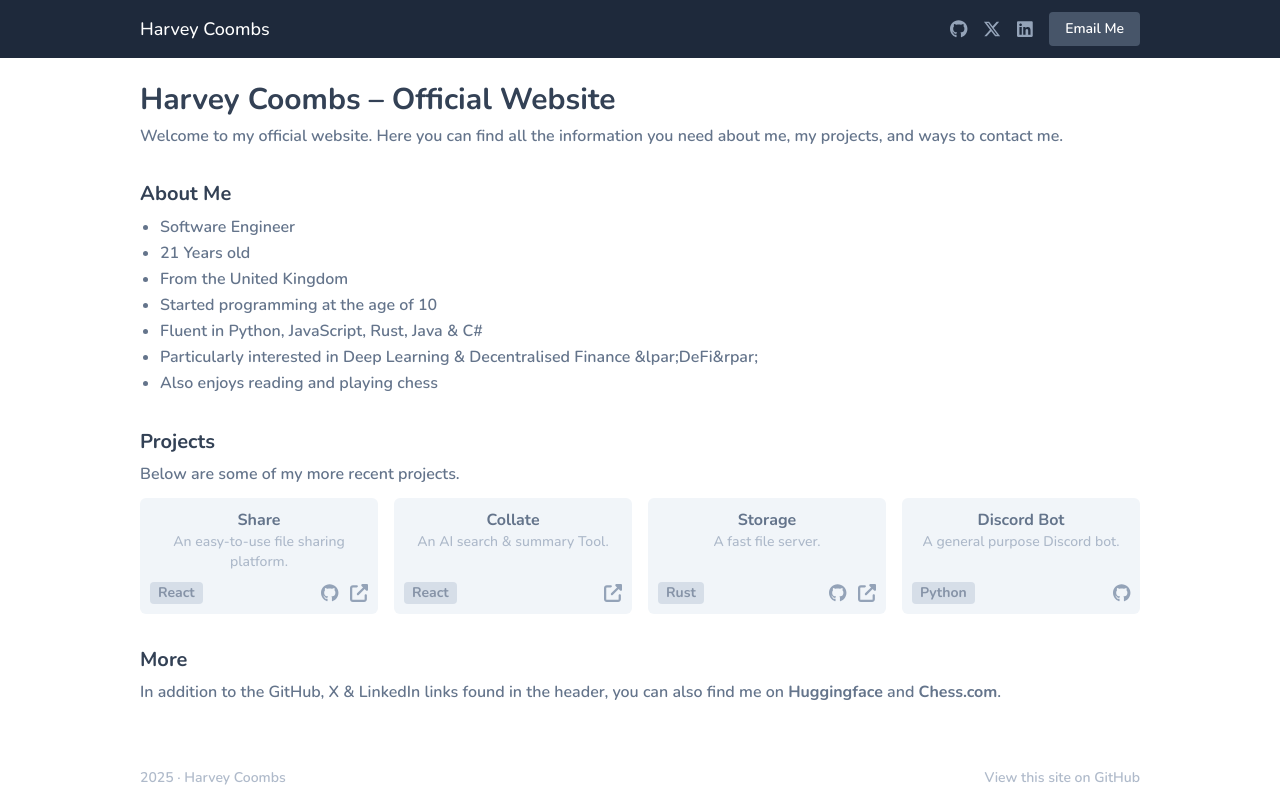
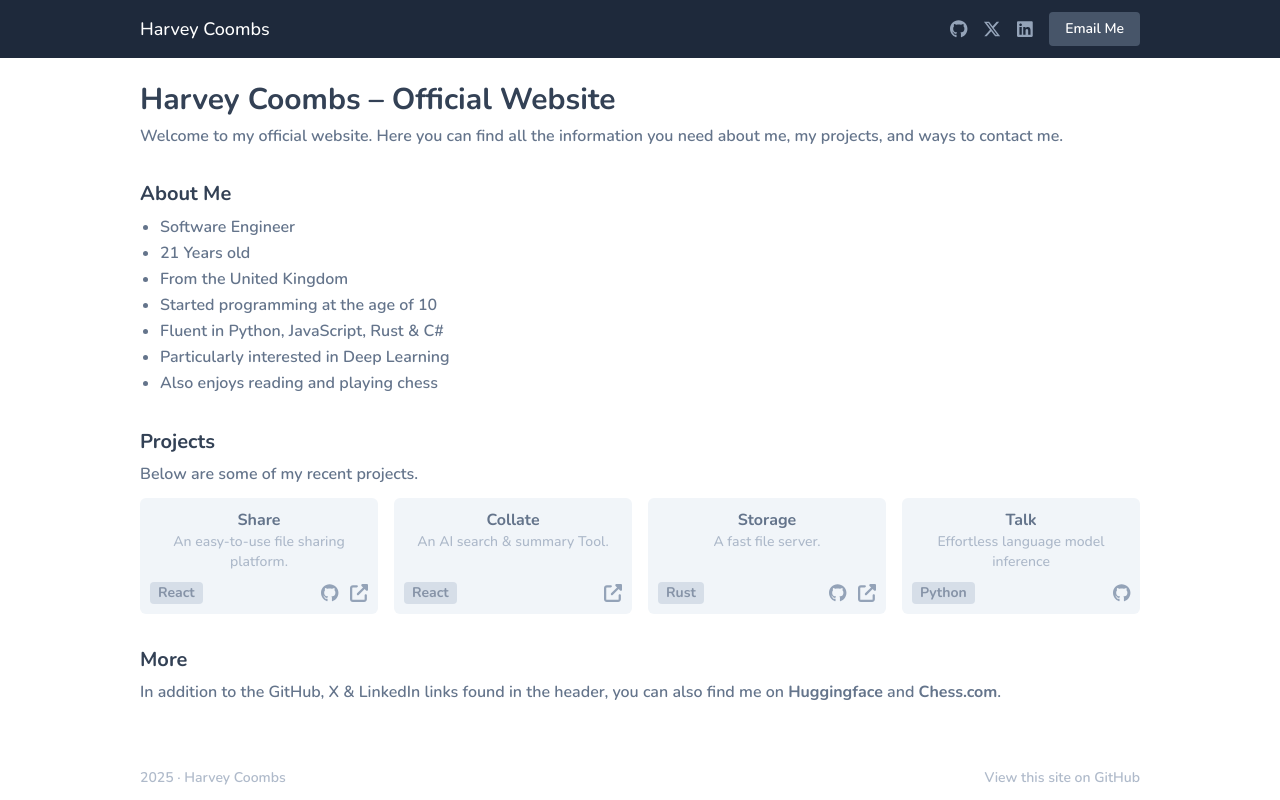
Before and after one commit to harveycoombs/www, a Next.js app: page / in a window 1280 px wide. Built offline with nearby package versions, Linux system fonts and the light colour scheme.

Commit message:
Updated content

```diff
--- a/src/app/page.tsx
+++ b/src/app/page.tsx
@@ -22,18 +22,18 @@ export default function Home() {
                         <li>21 Years old</li>
                         <li>From the United Kingdom</li>
                         <li>Started programming at the age of 10</li>
-                        <li>Fluent in Python, JavaScript, Rust, Java &amp; C#</li>
-                        <li>Particularly interested in Deep Learning &amp; Decentralised Finance &lpar;DeFi&rpar;</li>
+                        <li>Fluent in Python, JavaScript, Rust &amp; C#</li>
+                        <li>Particularly interested in Deep Learning</li>
                         <li>Also enjoys reading and playing chess</li>
                     </ul>
                 </Section>
                 <Section title="Projects" delay={0.4}>
-                    <p className="font-semibold max-[550px]:text-sm max-[550px]:font-bold">Below are some of my more recent projects.</p>
+                    <p className="font-semibold max-[550px]:text-sm max-[550px]:font-bold">Below are some of my recent projects.</p>
                     <div className="grid grid-cols-4 gap-4 mt-3 max-md:grid-cols-2 max-[430px]:grid-cols-1">
                         <ProjectTile title="Share" description="An easy-to-use file sharing platform." url="https://share.surf/" repo="https://github.com/harveycoombs/share" language="React" />
                         <ProjectTile title="Collate" description="An AI search & summary Tool." url="https://collate.run/" language="React" />
                         <ProjectTile title="Storage" description="A fast file server." url="https://storage.harveycoombs.com/" repo="https://github.com/harveycoombs/storage" language="Rust" />
-                        <ProjectTile title="Discord Bot" description="A general purpose Discord bot." repo="https://github.com/harveycoombs/discord-bot" language="Python" />
+                        <ProjectTile title="Talk" description="Effortless language model inference" repo="https://github.com/harveycoombs/talk" language="Python" />
                     </div>
                 </Section>
 
```
